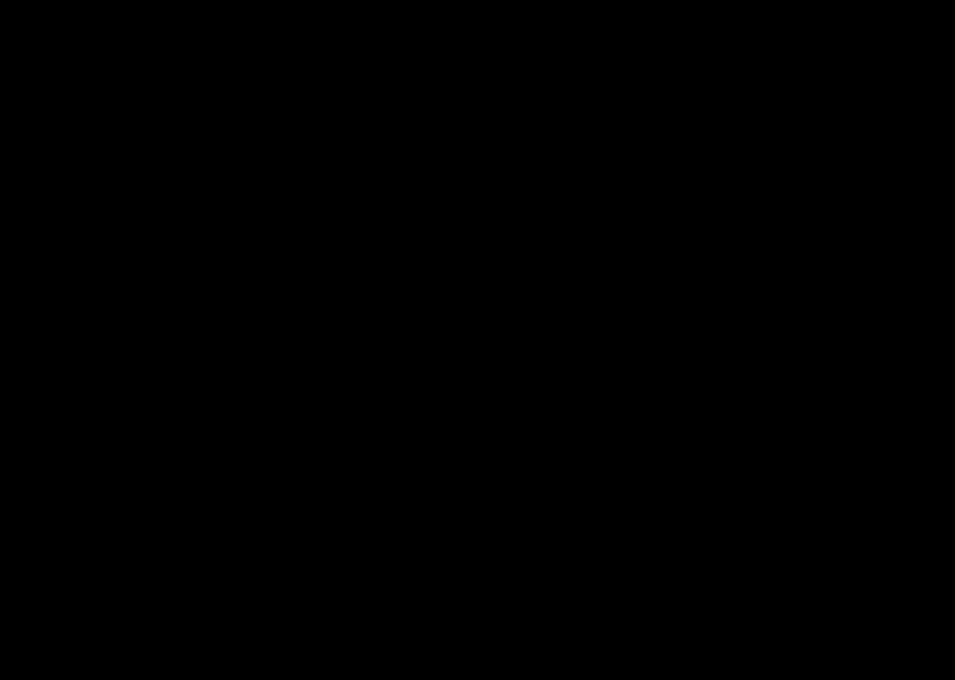
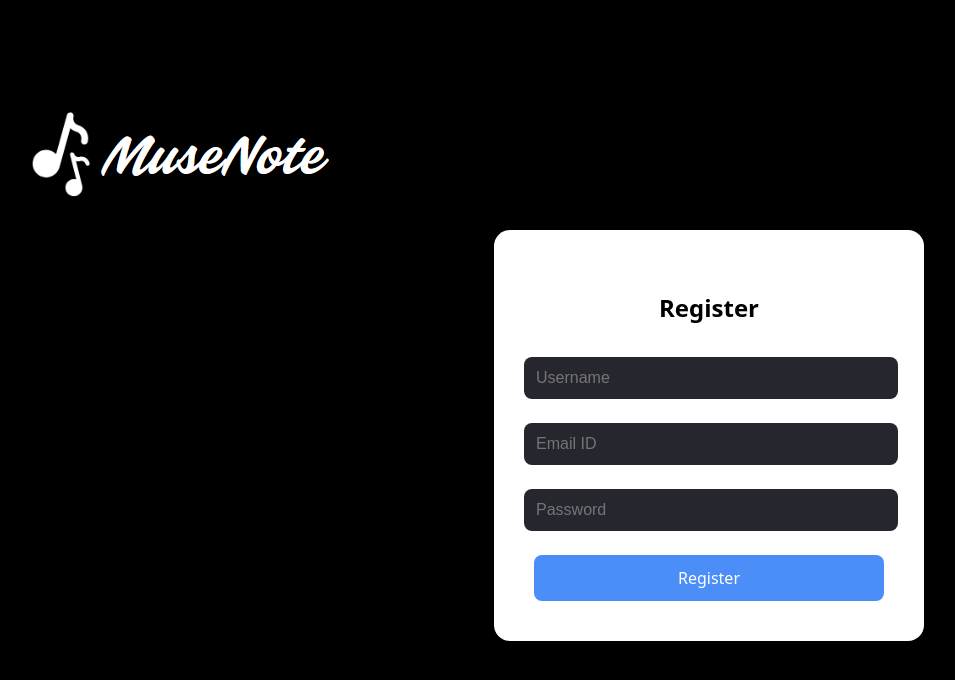
Before and after one commit to vaishke/MuseNote-Frontend, a React (Vite) app in the folder musenote/: page /register in a window 1280 px wide. Before the commit this address had no page. Shown: the top 680 px of the page, without its empty margins (6-961 px from the left). Built offline with nearby package versions, Linux system fonts and the light colour scheme.

Commit message:
feat: Register Page

```diff
--- a/musenote/src/App.jsx
+++ b/musenote/src/App.jsx
@@ -2,6 +2,7 @@
 import { BrowserRouter as Router, Routes, Route } from 'react-router-dom';
 import LandingPage from './components/LandingPage';
 import LoginPage from './components/LoginPage';
+import RegisterPage from './components/RegisterPage';
 import './App.css';
 
 function App() {
@@ -10,6 +11,7 @@
       <Routes>
         <Route path="/" element={<LandingPage />} />
         <Route path="/login" element={<LoginPage />} />
+        <Route path="/register" element={<RegisterPage />} />
         {/* Add other routes here as your application grows */}
       </Routes>
     </Router>
--- /dev/null
+++ b/musenote/src/components/RegisterPage.css
@@ -0,0 +1,58 @@
+.register-page {
+  display: flex;
+  flex-direction: column;
+  align-items: center;
+  justify-content: center;
+  height: 100vh;
+  background-color: #000;
+}
+
+.logo-section {
+  margin-bottom: 5px;
+  margin-left: -560px;
+}
+
+.register-form-container {
+  margin-left: 500px;
+  margin-bottom: 70px;
+  display: flex;
+  justify-content: center;
+  width: 100%;
+}
+
+.register-box {
+  color: #000;
+  background-color: #fff;
+  padding: 40px;
+  border-radius: 16px;
+  box-shadow: 0 8px 16px rgba(0, 0, 0, 0.2);
+  width: 350px;
+  text-align: center;
+}
+
+.register-input {
+  width: 100%;
+  padding: 12px;
+  margin: 12px -10px;
+  border: none;
+  border-radius: 8px;
+  background-color: #26262f;
+  color: #fff;
+  font-size: 16px;
+}
+
+.register-button {
+  width: 100%;
+  padding: 12px;
+  background-color: #4c8ef7;
+  color: white;
+  font-size: 16px;
+  border: none;
+  border-radius: 8px;
+  cursor: pointer;
+  margin-top: 12px;
+}
+
+.register-button:hover {
+  background-color: #3b75d4;
+}
--- /dev/null
+++ b/musenote/src/components/RegisterPage.jsx
@@ -0,0 +1,53 @@
+import React, { useState } from 'react';
+import Logo from './Logo';
+import './RegisterPage.css';
+
+const RegisterPage = () => {
+  const [username, setUsername] = useState('');
+  const [email, setEmail] = useState('');
+  const [password, setPassword] = useState('');
+
+  const handleRegister = () => {
+    console.log('Register attempt:', username, email, password);
+    // Add registration logic here (e.g., API call)
+  };
+
+  return (
+    <div className="register-page">
+      <div className="logo-section">
+        <Logo />
+      </div>
+      <div className="register-form-container">
+        <div className="register-box">
+          <h2>Register</h2>
+          <input
+            type="text"
+            placeholder="Username"
+            value={username}
+            onChange={(e) => setUsername(e.target.value)}
+            className="register-input"
+          />
+          <input
+            type="email"
+            placeholder="Email ID"
+            value={email}
+            onChange={(e) => setEmail(e.target.value)}
+            className="register-input"
+          />
+          <input
+            type="password"
+            placeholder="Password"
+            value={password}
+            onChange={(e) => setPassword(e.target.value)}
+            className="register-input"
+          />
+          <button onClick={handleRegister} className="register-button">
+            Register
+          </button>
+        </div>
+      </div>
+    </div>
+  );
+};
+
+export default RegisterPage;
```
